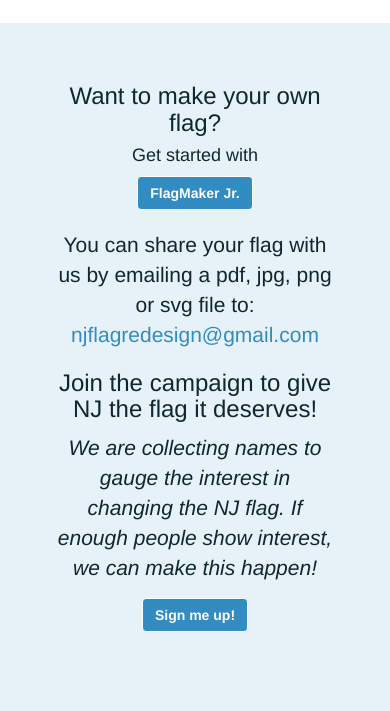
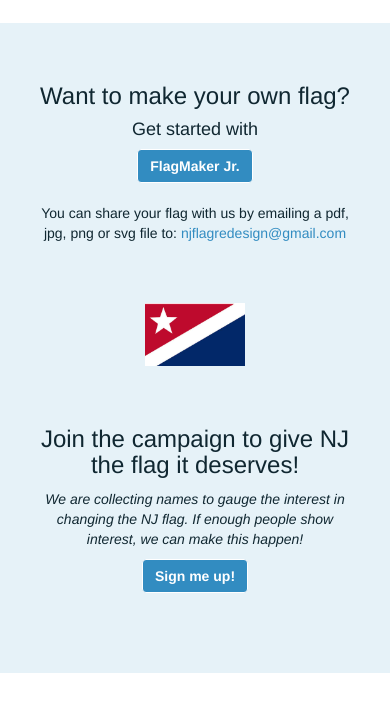
Before and after one commit to njflagredesign/flag, a website: page index.html in a window 390 px wide. Shown: the part 5371-6082 px from the top of the page. After the commit the page ends 6044 px from the top, so only its background shows below. Drawn offline with nearby package versions, Linux system fonts and the light colour scheme.

Commit message:
Clean up formatting

```diff
--- a/css/style.css
+++ b/css/style.css
@@ -1,5 +1,9 @@
 body {
   padding-top: 50px;
+  color: #102731;
+}
+
+h1, h2, h3, h4, h4, h6 {
   color: #102731;
 }
 
@@ -15,6 +19,9 @@ body {
 .blue-flag {
   background-color: #e6f2f8;
   padding: 40px;
+}
+
+.blue-flag {
   width: 100%;
 }
 
@@ -26,7 +33,7 @@ body {
 .btn-primary:hover {
   background-color: #083c5d;
   border-color: #fff;
-  color:e6f2f8;
+  color: #e6f2f8;
 }
 
 .btn-primary {
@@ -46,9 +53,20 @@ a:hover {
   width: 640px;
 }
 
+iframe{
+  border-width: 0px;
+}
+
 footer.jumbotron {
   margin-bottom: 0;
 }
+
+.mini-flag {
+  max-width: 100px;
+  margin: 60px auto;
+  display: none;
+}
+
 /* Medium Devices, Desktops */
 @media only screen and (max-width : 992px) {
 
@@ -66,4 +84,8 @@ footer.jumbotron {
     margin-top: 0;
   }
 
+  .mini-flag {
+    display: block;
+  }
+
 }
--- a/index.html
+++ b/index.html
@@ -99,8 +99,9 @@
         <div class="col-md-12">
           <h2>What could the replacement look like?</h2>
           <h3>Here are the top submissions in the New Jersey Flag Redesign Competition organized by
-          <a href="http://connect.nj.com/user/Brian%20Donohue/posts.html" target="_blank">Brian Donohue</a>
-          on <a href="http://www.nj.com/entertainment/index.ssf/2016/02/vote_for_a_new_flag_for_new_jersey.html" target="_blank">NJ.com</a>
+            <a href="http://connect.nj.com/user/Brian%20Donohue/posts.html" target="_blank">Brian Donohue</a>
+            on <a href="http://www.nj.com/entertainment/index.ssf/2016/02/vote_for_a_new_flag_for_new_jersey.html" target="_blank">NJ.com</a>
+          </h3>
         </div>
       </div><!-- row -->
 
@@ -166,8 +167,7 @@
       </div>
     </div> <!-- /container -->
 
-    <footer class="jumbotron">
-      <div class="container">
+    <footer  class="container blue-flag">
         <div class="row text-center bottom-buffer">
           <div class="col-md-6">
             <h3>Want to make your own flag?</h3>
@@ -175,16 +175,17 @@
             <a href="https://andrewsarnold.github.io/FlagMaker-Jr/" class="btn btn-primary" target="_blank"><strong>FlagMaker Jr.</strong></a>
             <br><br>
             <p>You can share your flag with us by emailing a pdf, jpg, png or svg file to:
-              <a href:"mailto:njflagredesign@gmail.com">njflagredesign@gmail.com</a>
+              <a href="mailto:njflagredesign@gmail.com">njflagredesign@gmail.com</a>
             </p>
-          </div>
+            <img src="images/flag-1.jpg" class="img-responsive mini-flag" alt="NJ flag option 1">
+            </div>
             <div class="col-md-6">
               <h3 class="text-center">Join the campaign to give NJ the flag it deserves!</h3>
               <p><em>We are collecting names to gauge the interest in changing the NJ flag.  If enough people show interest, we can make this happen!</em></p>
               <a href="http://goo.gl/forms/HglHVrQAVUYo44WL2" class="btn btn-primary" role="button" target="_blank"><strong>Sign me up!</strong></a>
             </div>
         </div>
-      </div>
+
     </footer>
 
     <script src="https://ajax.googleapis.com/ajax/libs/jquery/1.11.3/jquery.min.js"></script>
```
